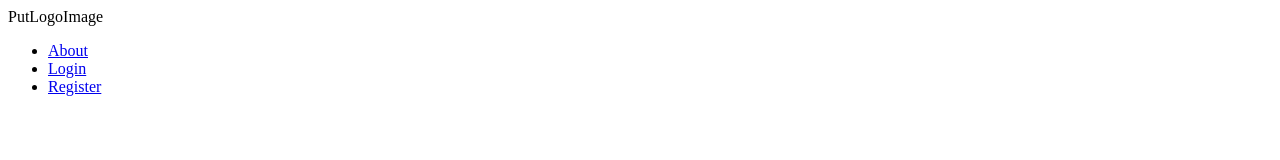
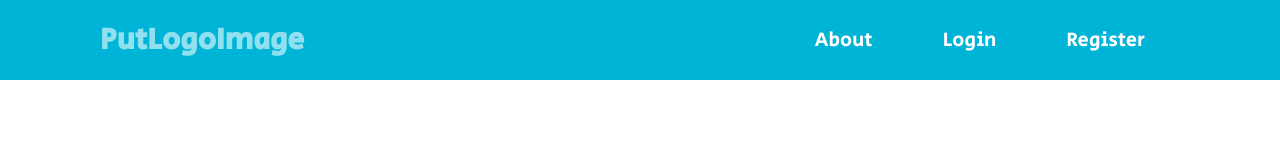
Before and after one commit to ottobapotto8/EasyNavbar, a plain HTML site: page navbar/index.html in a window 1280 px wide. Drawn offline with Linux system fonts and the light colour scheme.

Commit message:
Update style.css

```diff
--- a/navbar/style/style.css
+++ b/navbar/style/style.css
@@ -1,3 +1,51 @@
 @import url('https://fonts.googleapis.com/css2?family=Secular+One&display=swap');
 
 *{
+    margin: 0;
+    padding: 0;
+    box-sizing: border-box;
+    text-decoration: none;
+    list-style: none;
+    font-family: "Secular One", sans-serif;
+}
+
+:root{
+    --blue1: #0077b6;
+    --blue2: #00b4d8;
+    --blue3: #90e0ef;
+}
+
+header{
+    width: 100%;
+    height: 80px;
+    background: var(--blue2);
+    display: flex;
+    align-items: center;
+    justify-content: space-between;
+    padding: 0 100px;
+}
+
+.logo{
+    font-size: 30px;
+    font-weight: bold;
+    color: var(--blue3);
+}
+
+.nav-bar ul{
+    display: flex;
+}
+
+.nav-bar li a{
+    display: block;
+    color: white;
+    font-size: 20px;
+    padding: 2px 25px;
+    transition: 0.2s;
+    margin: 0 10px;
+    border-radius: 50px;
+}
+
+.nav-bar ul li a:hover{
+    color: var(--blue1);
+    background: white;
+}
```
